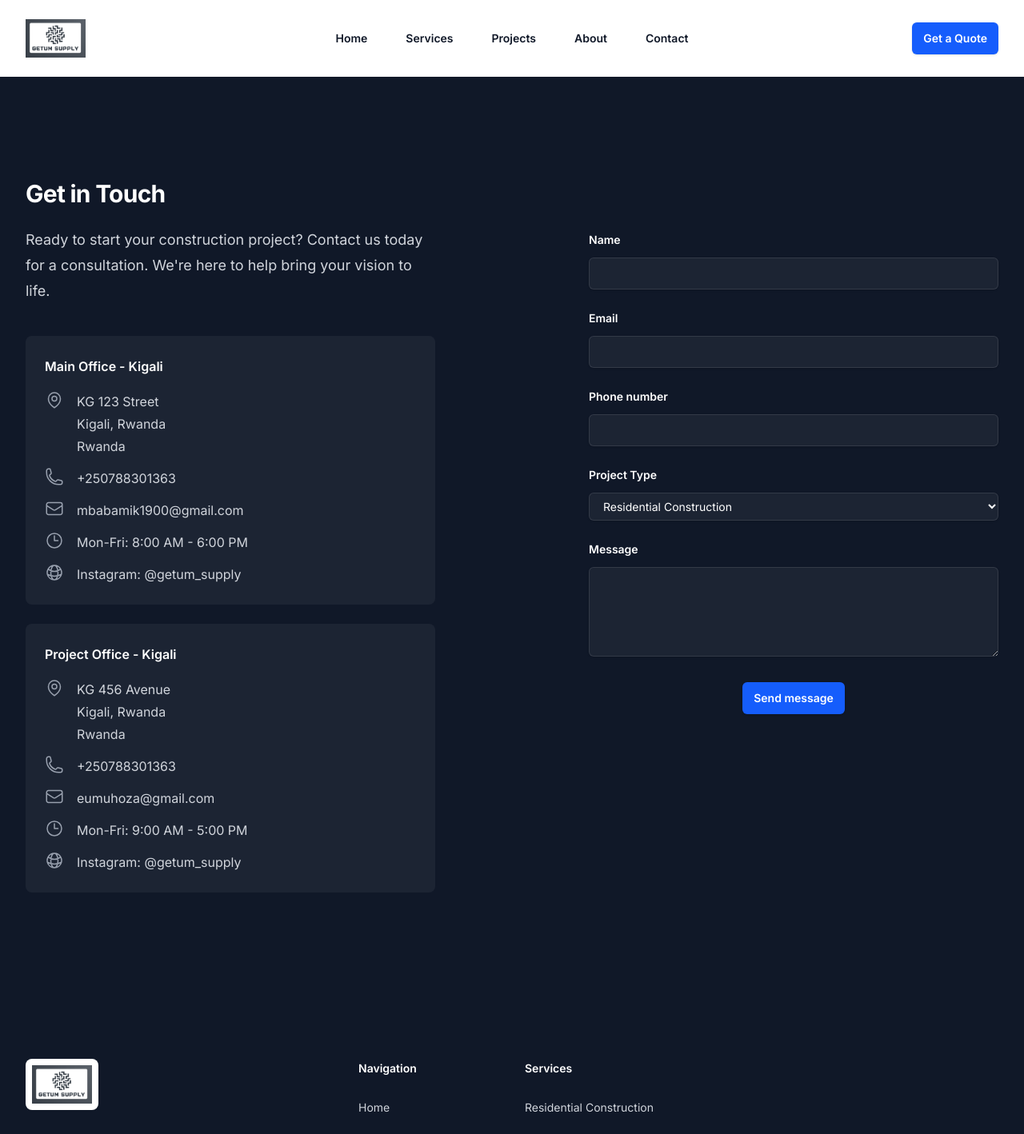
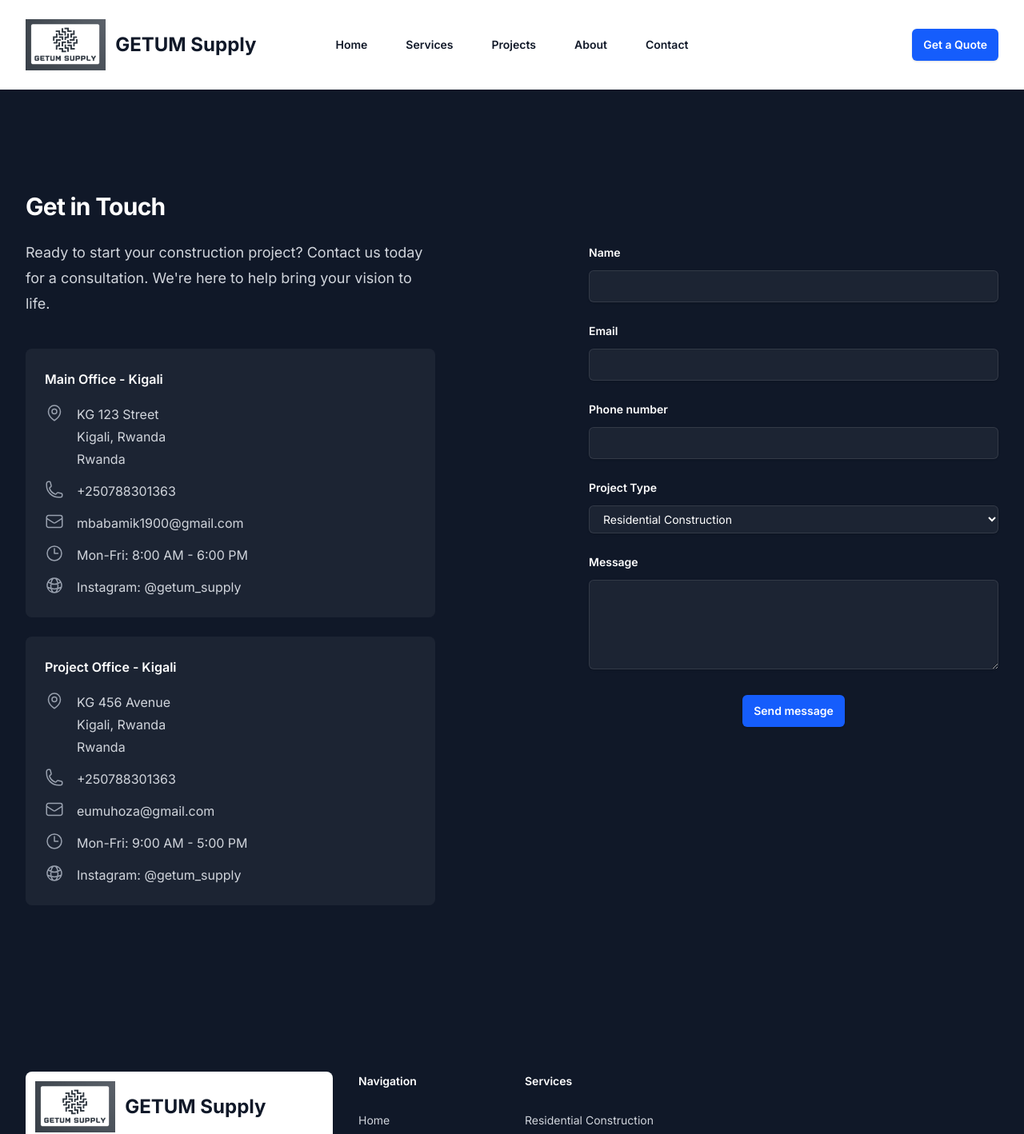
Before and after one commit to mig-Rwa/construction-getum, a Next.js app: page /contact in a window 1280 px wide. Shown: the top 1418 px of the page at 80% size. Built offline with nearby package versions, Linux system fonts and the light colour scheme.

Commit message:
Update: Increase logo size and add company name beside it

```diff
--- a/src/components/Footer.tsx
+++ b/src/components/Footer.tsx
@@ -39,15 +39,16 @@ export default function Footer() {
       <div className="mx-auto max-w-7xl px-6 pb-8 pt-16 sm:pt-24 lg:px-8 lg:pt-32">
         <div className="xl:grid xl:grid-cols-3 xl:gap-8">
           <div className="space-y-8">
-            <Link href="/" className="flex items-center">
+            <Link href="/" className="flex items-center gap-3 bg-white rounded-lg p-3">
               <Image
                 src="/images/logo-getum.png"
                 alt="Getum Supply Logo"
-                width={180}
-                height={60}
-                className="h-16 w-auto bg-white rounded-lg p-2"
+                width={200}
+                height={67}
+                className="h-16 w-auto"
                 priority
               />
+              <span className="text-2xl font-bold text-gray-900">GETUM Supply</span>
             </Link>
             <p className="text-sm leading-6 text-gray-300">
               Building excellence, one project at a time. Your trusted partner in construction and renovation.
--- a/src/components/Navbar.tsx
+++ b/src/components/Navbar.tsx
@@ -20,15 +20,16 @@ export default function Navbar() {
     <header className="bg-white shadow-sm">
       <nav className="mx-auto flex max-w-7xl items-center justify-between p-6 lg:px-8" aria-label="Global">
         <div className="flex lg:flex-1">
-          <Link href="/" className="-m-1.5 p-1.5 flex items-center">
+          <Link href="/" className="-m-1.5 p-1.5 flex items-center gap-3">
             <Image
               src="/images/logo-getum.png"
               alt="Getum Supply Logo"
-              width={150}
-              height={50}
-              className="h-12 w-auto"
+              width={200}
+              height={67}
+              className="h-16 w-auto"
               priority
             />
+            <span className="text-2xl font-bold text-gray-900">GETUM Supply</span>
           </Link>
         </div>
         <div className="flex lg:hidden">
@@ -66,15 +67,16 @@ export default function Navbar() {
         <div className="fixed inset-0 z-10" />
         <div className="fixed inset-y-0 right-0 z-10 w-full overflow-y-auto bg-white px-6 py-6 sm:max-w-3xl sm:ring-1 sm:ring-gray-900/10">
           <div className="flex items-center justify-between">
-            <Link href="/" className="-m-1.5 p-1.5 flex items-center">
+            <Link href="/" className="-m-1.5 p-1.5 flex items-center gap-3">
               <Image
                 src="/images/logo-getum.png"
                 alt="Getum Supply Logo"
-                width={150}
-                height={50}
-                className="h-12 w-auto"
+                width={200}
+                height={67}
+                className="h-16 w-auto"
                 priority
               />
+              <span className="text-2xl font-bold text-gray-900">GETUM Supply</span>
             </Link>
             <button
               type="button"
```
